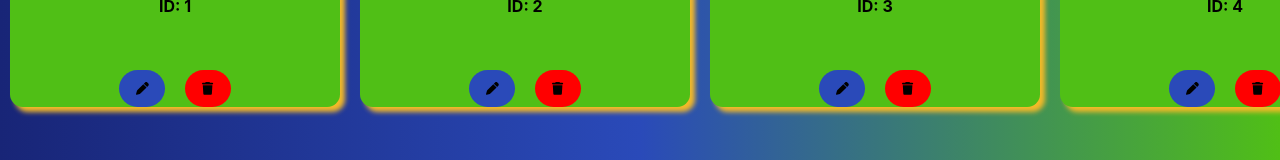
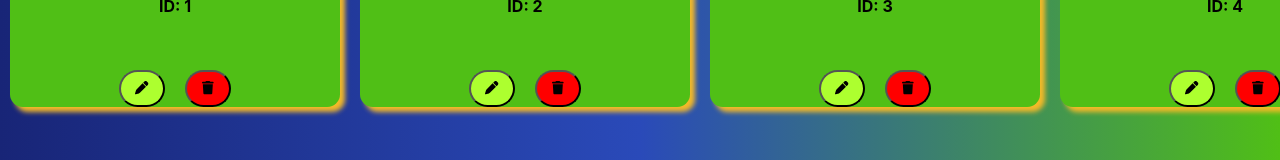
Before and after one commit to lucasandre46/tela_login, a React (Create React App) app: page /home in a window 1280 px wide. Shown: the part 417-577 px from the top of the page. Built offline with nearby package versions, Linux system fonts and the light colour scheme.

Commit message:
atlz_12/06/25

```diff
--- a/src/components/container/FormsCard/FormsCard.js
+++ b/src/components/container/FormsCard/FormsCard.js
@@ -2,14 +2,17 @@ import styles from './../../../pages/form_page/form.module.scss';
 import Input from '../../ui/input/Input';
 
 
-function FormCard({formData, handleChange, handleSubmit,}){
+
+
+function FormCard({formData, handleChange, handleSubmit, id}){
 
      return (
     <div className={styles.div_grande}>
 
-      <h2 className={styles.titulo}>
-        {id !== undefined && cartoes[id] ? "Atualizar Cartão" : "Criar Cartão"}
-      </h2>
+     <h2 className={styles.titulo}>
+     {id === undefined || id === "" ? "Criar Cartão" : "Editar Cartão"}
+     </h2>
+
       <form onSubmit={handleSubmit} className={styles.form}>
 
         <div className={styles.div_card}>
--- a/src/components/container/GridCard/GridCard.js
+++ b/src/components/container/GridCard/GridCard.js
@@ -5,7 +5,7 @@ import { useNavigate } from "react-router-dom";
 
 
 
-function CartaoGrid({ cartoes, alturaCartao = 550, larguraColuna = 350, nColuna = 4 }) {
+function CartaoGrid({ cartoes, alturaCartao = 550, larguraColuna = 350, nColuna = 4, onEdit, onDelete }) {
 
     const navigate = useNavigate();
 
@@ -40,6 +40,8 @@ function CartaoGrid({ cartoes, alturaCartao = 550, larguraColuna = 350, nColuna
                 <div style={{ ...style, padding: "10px", boxSizing: "border-box", }}>
                     <CartaoItem
                         cartao={cartoes[index]}
+                        onDelete={() => onDelete(index)}
+                        onEdit={() => onEdit(index)}
                     />
                 </div>
             </>
@@ -50,11 +52,6 @@ function CartaoGrid({ cartoes, alturaCartao = 550, larguraColuna = 350, nColuna
 
 
     return <>
-
-
-
-        <div className={styles.HomePage}>
-
 
             <FixedSizeGrid
                 columnCount={nColuna}
@@ -71,7 +68,7 @@ function CartaoGrid({ cartoes, alturaCartao = 550, larguraColuna = 350, nColuna
                 {Cell}
 
             </FixedSizeGrid>
-        </div>
+
     </>
 }
 
--- a/src/components/ui/btn_entrar/btn_entrar.module.scss
+++ b/src/components/ui/btn_entrar/btn_entrar.module.scss
@@ -4,9 +4,3 @@
     margin-top: 5%;
     border-radius: 25vw;
 }
-
-.salvar{
-    width: 50%;
-    height: 30%;
-    background-color: red;
-}
--- a/src/components/ui/cartao_item/CartaoItem.js
+++ b/src/components/ui/cartao_item/CartaoItem.js
@@ -1,8 +1,6 @@
 import styles from './../../../pages/home_page/homePage.module.scss';
-import Button from '../btn_card/Btncard';
-
-
-
+import { FontAwesomeIcon } from '@fortawesome/react-fontawesome';
+import { faPen, faTrash } from '@fortawesome/free-solid-svg-icons';
 
 function CartaoItem({ cartao, onEdit, onDelete }) {
 
@@ -18,16 +16,19 @@ function CartaoItem({ cartao, onEdit, onDelete }) {
 
 
             <div className={styles.divBtn}>
-                    <Button type="editar"
+
+                <button type="editar"
                     onClick={onEdit}
-                    ></Button>
+                    className={styles.editar}
+                ><FontAwesomeIcon icon={faPen} /></button>
 
 
-                    <Button
+
+                <button
                     type="excluir"
-                        onClick={onDelete}>
-
-                        </Button>
+                    onClick={onDelete}
+                    className={styles.excluir}
+                ><FontAwesomeIcon icon={faTrash} /></button>
             </div>
 
         </div>
--- a/src/hooks/useCards.js
+++ b/src/hooks/useCards.js
@@ -26,16 +26,19 @@ useEffect(() =>{
 
 const adicionarCartao = (cartao) => setCartoes([...cartoes, cartao]);
 
-const editarCartao = (id, novoCartao) => {
-  const novo = cartoes.map((c) => (c.id === id ? novoCartao : c));
+function editarCartao(index, novoCartao) {
+    console.log("click no editar")
+    const novo = [...cartoes];
+  novo[index] = novoCartao;
   setCartoes(novo);
 };
 
-const removerCartao = (id) => {
-  const novo = cartoes.filter((c) => c.id !== id);
+function removerCartao(index) {
+  console.log("click no remover card");
+  const novo = [...cartoes];
+  novo.splice(index, 1);
   setCartoes(novo);
-};
-
+}
 return {
     cartoes,
     adicionarCartao,
--- a/src/hooks/useFormCard.js
+++ b/src/hooks/useFormCard.js
@@ -1,14 +1,14 @@
 import { useNavigate, useLocation } from "react-router-dom";
 import { useState, useEffect } from "react";
+import { useCards } from './useCards'
 
 export const useFormCard = () => {
+  const navigate = useNavigate();
   const location = useLocation();
-  const navigate = useNavigate();
 
-
-  const cartoes = location.state?.cartoes || [];
   const id = location.state?.id;
 
+  const {cartoes, adicionarCartao, editarCartao} = useCards();
   const [formData, setFormData] = useState({
     id: "",
     nome: "",
@@ -16,9 +16,8 @@ export const useFormCard = () => {
   });
 
   useEffect(() => {
-    if (id !== undefined) {
-      const cartao = cartoes.find(c => c.id === Number(id));
-      if (cartao) setFormData(cartao);
+    if (id !== undefined && cartoes[id]) {
+        setFormData(cartoes[id]);
     }
   }, [id, cartoes]);
 
@@ -39,21 +38,19 @@ export const useFormCard = () => {
       img: formData.img,
     };
 
-    let novoVetor;
-
-    if (id === undefined || id === "" || cartoes[id] === undefined) {
-      novoVetor = [...cartoes, novoCartao];
+    if (id === undefined) {
+      adicionarCartao(novoCartao);
     } else {
-      novoVetor = [...cartoes];
-      novoVetor[id] = novoCartao;
+      editarCartao(id, novoCartao);
     }
 
-    navigate("/home", { state: { cartoes: novoVetor } });
+    navigate("/home");
   };
 
   return {
     formData,
     handleChange,
     handleSubmit,
+
   };
 };
--- a/src/pages/form_page/FormPage.js
+++ b/src/pages/form_page/FormPage.js
@@ -1,19 +1,19 @@
-
+import FormCard from '../../components/container/FormsCard/FormsCard';
 import { useFormCard } from './../../hooks/useFormCard';
 
 
 
-function FormPage(
+function FormPage() {
+
+    const {
+        formData,
         handleChange,
         handleSubmit,
-
-) {
-
-const {} = useFormCard
+    } = useFormCard();
 
     return <>
-<FormPage
-
+        <FormCard
+            formData={formData}
             onChange={handleChange}
             onSubmit={handleSubmit}
         />
--- a/src/pages/home_page/HomePage.js
+++ b/src/pages/home_page/HomePage.js
@@ -2,24 +2,26 @@
 import { useCards } from "../../hooks/useCards";
 import CartaoGrid from "../../components/container/GridCard/GridCard";
 import { useNavigate } from "react-router-dom";
+import styles from './homePage.module.scss'
 
 
 function HomePage() {
 
-        const {cartoes, removerCartao} = useCards();
+        const {cartoes, removerCartao,} = useCards();
         const navigate = useNavigate();
 
 
         return (
+                   <div className={styles.HomePage}>
         <CartaoGrid
 
         cartoes = {cartoes}
         onAdd= {() => navigate('/form')}
-        onEdit={(id) => navigate('/form',{ state: { id } })}
-        onDelete={removerCartao}
+        onEdit={(id) =>navigate('/form',{ state: { id } })}
+       onDelete={(id) => removerCartao(id)}
         />
+   </div>
         );
-
 
 }
 
--- a/src/pages/home_page/homePage.module.scss
+++ b/src/pages/home_page/homePage.module.scss
@@ -50,3 +50,17 @@
 .mais{
   margin-bottom: 10%;
 }
+
+.excluir{
+    width: 35%;
+    height: 100%;
+    background-color: red;
+    border-radius: 25vw;
+}
+
+.editar{
+   width: 35%;
+    height: 100%;
+    background-color: greenyellow;
+    border-radius: 25vw;
+}
```
Lines whose indentation alone changed are shown as unchanged.
